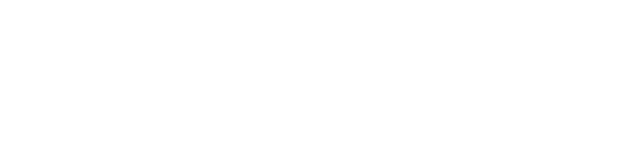
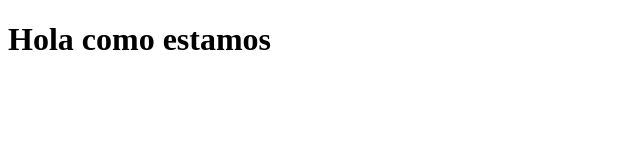
Before and after one commit to BeymarVargas3/hello-world-git, a plain HTML site: page index.html in a window 1280 px wide. Shown: the whole page, without its empty margins (0-640 px from the left). Drawn offline with Linux system fonts and the light colour scheme.

Commit message:
se modifico una parte

```diff
--- a/index.html
+++ b/index.html
@@ -6,6 +6,6 @@
     <title>Demo GIT</title>
 </head>
 <body>
-
+    <h1> Hola como estamos</h1>
 </body>
 </html>
```
